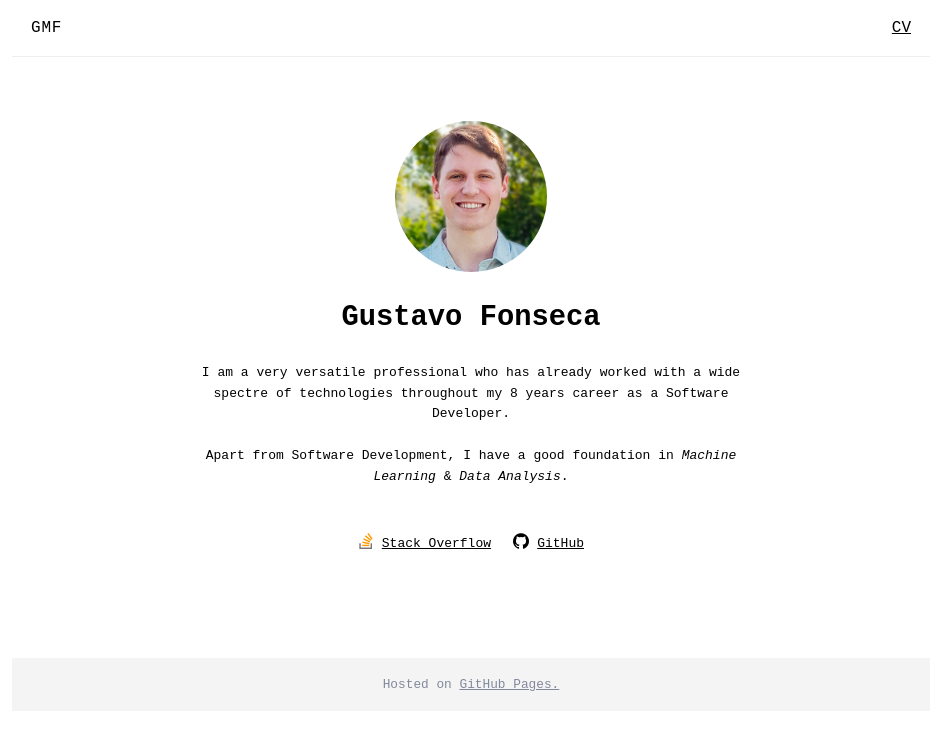
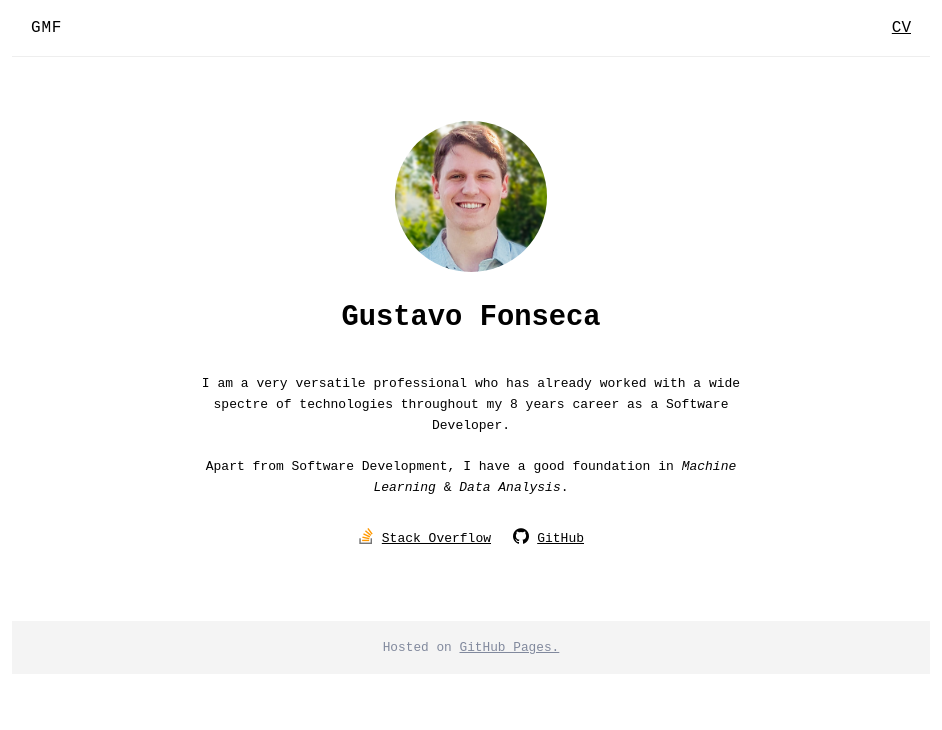
Before and after one commit to gmtfonseca/gmtfonseca.github.io, a plain HTML site: page index.html in a window 1280 px wide. Shown: the whole page, without its empty margins (169-1111 px from the left). Drawn offline with Linux system fonts and the light colour scheme.

Commit message:
Adjust margins

```diff
--- a/style.css
+++ b/style.css
@@ -56,7 +56,8 @@ nav #home {
 
 #bio .description {
   line-height: 1.6;
-  padding: 0 .5rem;
+  margin-top: 0.7rem;
+  padding: 0 .1rem;
 }
 
 #profile {
@@ -69,7 +70,8 @@ nav #home {
   max-width: 25rem;
   display: flex;
   flex-wrap: wrap;
-  padding: 2rem 1rem;
+  margin-top: 1rem;
+  padding: 0 .1rem;
 }
 
 #social>span {
```
Also changed, not shown: 1 other file.
